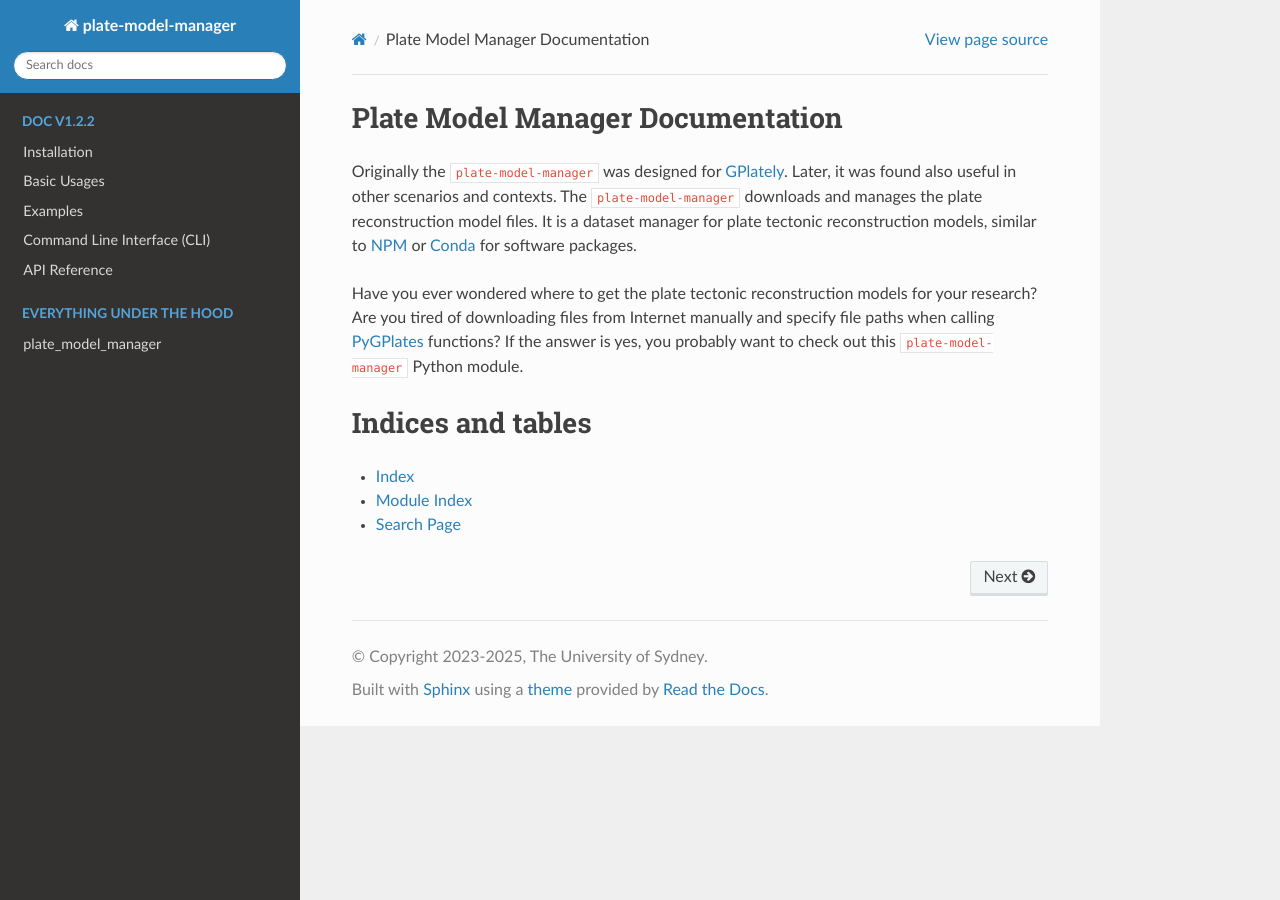
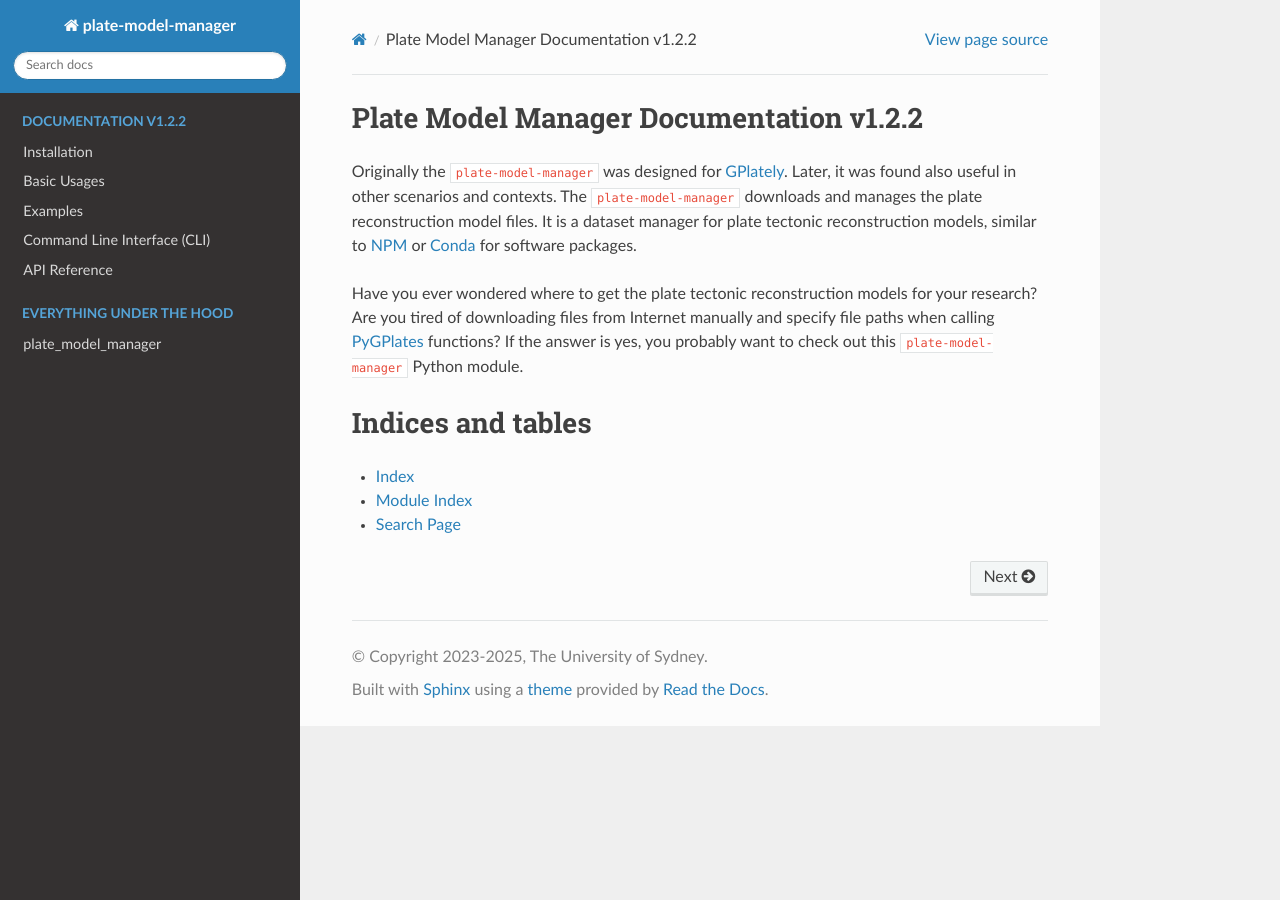
Before and after one commit to michaelchin/plate-model-manager, a Sphinx documentation site: the page built from doc/source/index.rst, in a window 1280 px wide. Built offline with Sphinx 7.4.7 and the Read the Docs theme 3.1.0, drawn with Linux system fonts in a browser that asks for light colours.

```diff
--- a/doc/source/basic_usages.rst
+++ b/doc/source/basic_usages.rst
@@ -1,5 +1,9 @@
 Basic Usages
 ============
+
+.. contents::
+   :local:
+   :depth: 2
 
 Download .rot file(s) from a model
 ----------------------------------
--- a/doc/source/command_line_interface.rst
+++ b/doc/source/command_line_interface.rst
@@ -1,2 +1,6 @@
 Command Line Interface (CLI)
 ============================
+
+.. contents::
+   :local:
+   :depth: 2
--- a/doc/source/examples.rst
+++ b/doc/source/examples.rst
@@ -1,2 +1,6 @@
 Examples
 ========
+
+.. contents::
+   :local:
+   :depth: 2
--- a/doc/source/index.rst
+++ b/doc/source/index.rst
@@ -1,5 +1,5 @@
-Plate Model Manager Documentation
-=================================
+Plate Model Manager Documentation v1.2.2
+========================================
 
 Originally the ``plate-model-manager`` was designed for GPlately_.
 Later, it was found also useful in other scenarios and contexts.
@@ -20,7 +20,7 @@ Indices and tables
 .. Hidden TOCs
 
 .. toctree::
-   :caption: Doc v1.2.2
+   :caption: Documentation v1.2.2
    :maxdepth: 2
    :hidden:
 
--- a/doc/source/installation.rst
+++ b/doc/source/installation.rst
@@ -1,5 +1,9 @@
 Installation
 ============
+
+.. contents::
+   :local:
+   :depth: 2
 
 How to install
 --------------
```
